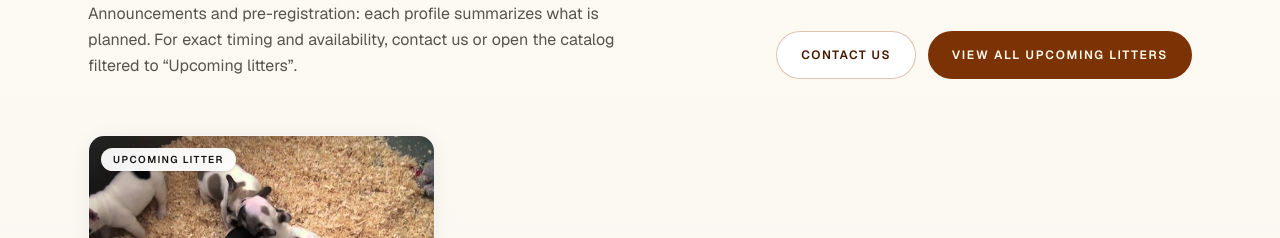
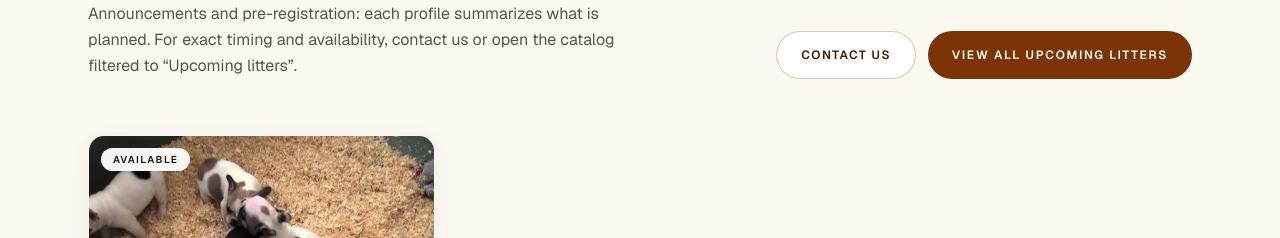
Before and after one commit to BENOIT-OPS/maisonbleuroyale.ca, a Next.js app in the folder boutique-bouledogue/: page /en in a window 1280 px wide. Shown: the part 2943-3181 px from the top of the page. Built offline with nearby package versions, Linux system fonts and the light colour scheme; no server answers; the database is empty.

Commit message:
Set puppies available, fix deposit display, remove WhatsApp placeholder

```diff
--- a/boutique-bouledogue/src/app/[locale]/chiots/[slug]/page.tsx
+++ b/boutique-bouledogue/src/app/[locale]/chiots/[slug]/page.tsx
@@ -5,9 +5,10 @@ import { ReservationForm } from "@/components/reservation-form";
 import { ReservationStatusBanner } from "@/components/reservation-status-banner";
 import { SiteShell } from "@/components/site-shell";
 import type { AppLocale } from "@/i18n/routing";
+import { statusLabelForLocale } from "@/lib/chiot-types";
 import { formatCadFromCents } from "@/lib/deposit";
 import { getPuppyBySlug, type ChiotPublic } from "@/lib/puppies";
-import type { PuppyStatus } from "@prisma/client";
+import { PuppyStatus } from "@prisma/client";
 
 /** Compat. : `mapPuppyToPublic` renvoie ces champs à l’exécution ; certains builds peuvent avoir un `ChiotPublic` TS plus ancien. */
 type ChiotForReservation = ChiotPublic & {
@@ -33,6 +34,7 @@ export default async function PuppyDetailPage({ params }: Props) {
     rawDeposit != null && rawDeposit >= 100 ? rawDeposit : null;
   const depositLine =
     depositCentsDisplay != null ? formatCadFromCents(depositCentsDisplay) : t("depositOnRequest");
+  const publicStatusLabel = statusLabelForLocale(PuppyStatus.AVAILABLE, loc);
 
   return (
     <SiteShell>
@@ -44,7 +46,7 @@ export default async function PuppyDetailPage({ params }: Props) {
           </div>
           <div className="flex flex-col justify-center space-y-5">
             <span className="inline-flex w-fit rounded-full border border-stone-200 bg-white px-3 py-1 text-xs font-semibold uppercase tracking-[0.15em] text-stone-600">
-              {puppy.statusLabel}
+              {publicStatusLabel}
             </span>
             <h1 className="font-display text-4xl font-semibold text-ink-900">{puppy.name}</h1>
             <p className="leading-relaxed text-stone-600">{puppy.description}</p>
@@ -82,7 +84,7 @@ export default async function PuppyDetailPage({ params }: Props) {
               priceOnRequest={puppy.priceOnRequest}
               recordStatus={pr.recordStatus ?? pr.status}
               recordStatusLabel={pr.recordStatusLabel ?? pr.statusLabel}
-              displayStatusLabel={puppy.statusLabel}
+              displayStatusLabel={publicStatusLabel}
             />
           </div>
         </div>
--- a/boutique-bouledogue/src/components/puppies/puppy-card-premium.tsx
+++ b/boutique-bouledogue/src/components/puppies/puppy-card-premium.tsx
@@ -2,11 +2,14 @@
 
 import Image from "next/image";
 import { useState } from "react";
-import { useTranslations } from "next-intl";
+import { useLocale, useTranslations } from "next-intl";
 import { Link } from "@/i18n/navigation";
+import type { AppLocale } from "@/i18n/routing";
 import { CHIOT_COVER_PLACEHOLDER, isRemoteImageUrl } from "@/lib/chiot-media";
+import { statusLabelForLocale } from "@/lib/chiot-types";
 import { formatCadFromCents } from "@/lib/deposit";
 import type { ChiotPublic } from "@/lib/puppies";
+import { PuppyStatus } from "@prisma/client";
 
 type Props = {
   chiot: ChiotPublic;
@@ -17,6 +20,8 @@ type Props = {
 
 export function PuppyCardPremium({ chiot, className = "", primaryAction = "profile" }: Props) {
   const t = useTranslations("puppyCard");
+  const locale = useLocale() as AppLocale;
+  const badgeStatusLabel = statusLabelForLocale(PuppyStatus.AVAILABLE, locale);
   const rawDeposit = chiot.depositCents;
   const depositCentsDisplay =
     rawDeposit != null && rawDeposit >= 100 ? rawDeposit : null;
@@ -57,7 +62,7 @@ export function PuppyCardPremium({ chiot, className = "", primaryAction = "profi
         )}
         <div className="absolute left-3 top-3 flex flex-wrap gap-2">
           <span className="rounded-full bg-white/95 px-3 py-1 text-[10px] font-semibold uppercase tracking-[0.14em] text-ink-900 shadow-sm backdrop-blur-sm">
-            {chiot.statusLabel}
+            {badgeStatusLabel}
           </span>
         </div>
       </Link>
--- a/boutique-bouledogue/src/lib/puppies.ts
+++ b/boutique-bouledogue/src/lib/puppies.ts
@@ -140,6 +140,7 @@ const FALLBACK_SEEDS: PuppySeed[] = [
     birthDate: new Date(Date.now() - 110 * 24 * 60 * 60 * 1000),
     description: "Chiot calme et sociable, excellent pedigree.",
     status: PuppyStatus.AVAILABLE,
+    depositCents: 50_000,
     coverImage: seedCover("oscar-bleu", "webp"),
   },
   {
```
